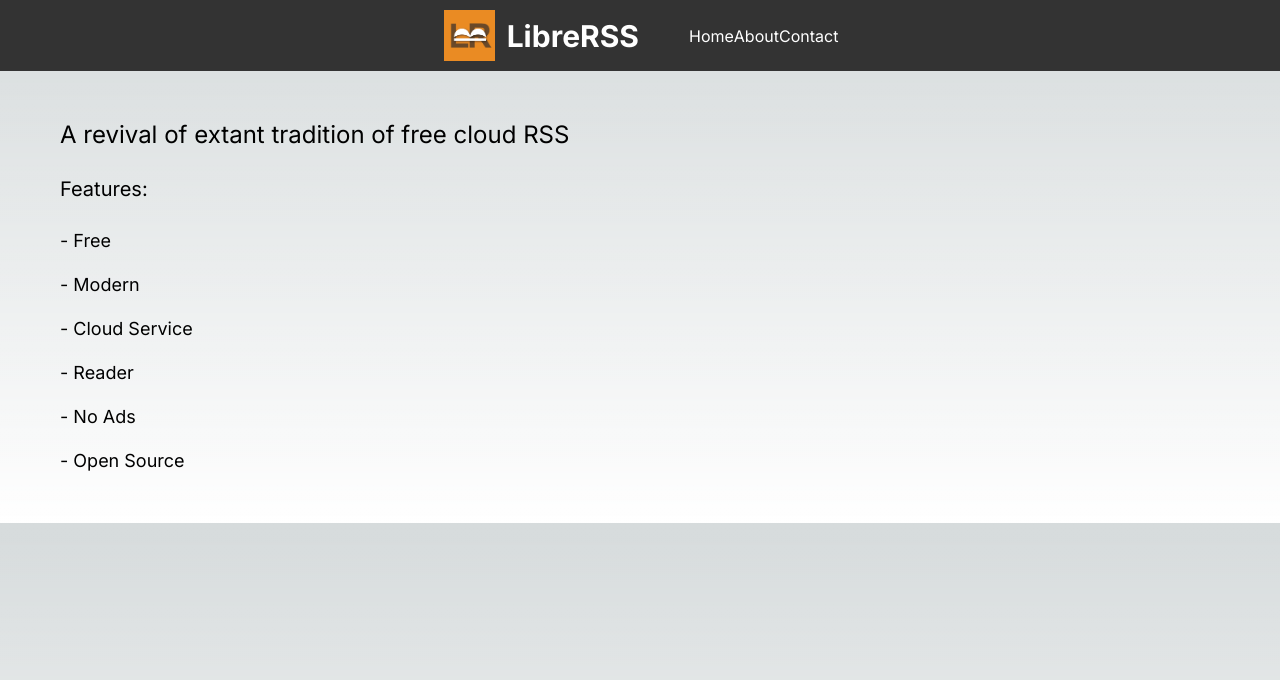
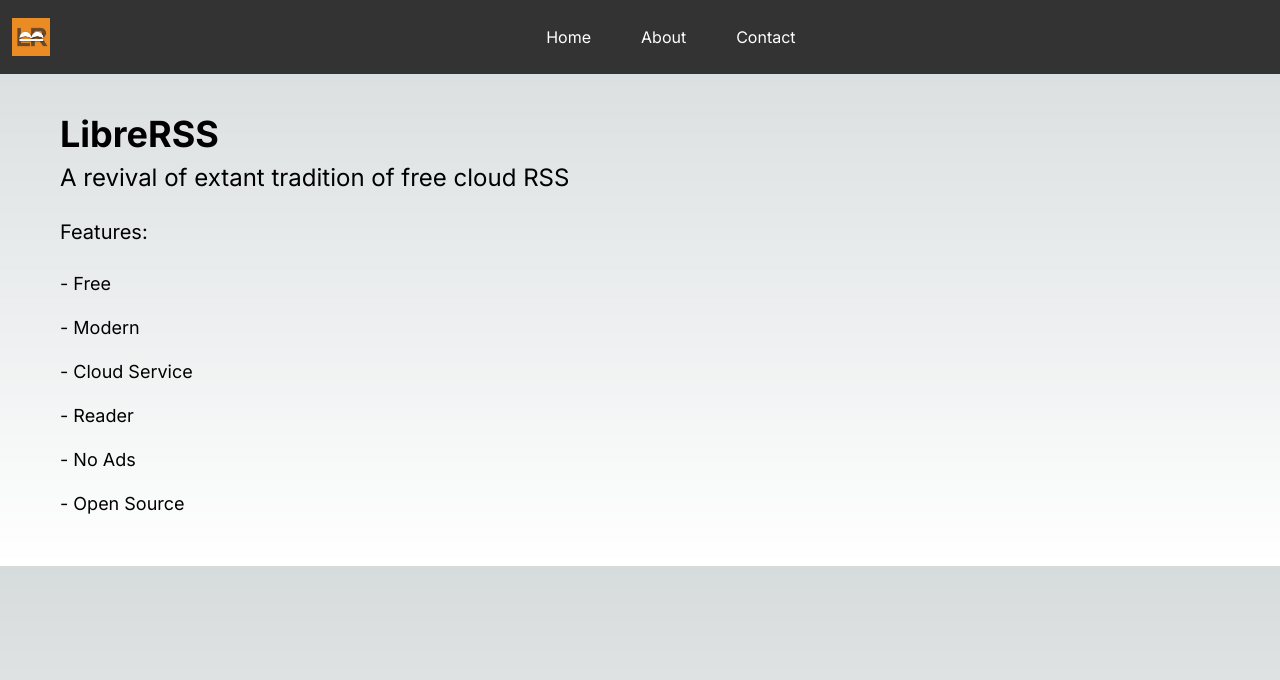
Before and after one commit to evanschoffstall/Librerss, a Next.js app: page / in a window 1280 px wide. Shown: the top 680 px of the page. Built offline with nearby package versions, Linux system fonts and the light colour scheme.

Commit message:
layout + reactive

```diff
--- a/app/components/MenuBar.module.css
+++ b/app/components/MenuBar.module.css
@@ -1,13 +1,13 @@
 .menuBar {
     display: flex;
-    padding: 10px;
-    justify-content: center;
+    justify-content: left;
     align-items: center;
     background-color: #333;
     color: #fff;
   }
 
   .menuBarItems {
+    width: 100%;
     display: flex;
     padding: 10px;
     justify-content: center;
@@ -20,3 +20,20 @@
     color: #fff;
     text-decoration: none;
   }
+
+  .menuBar button {
+    color: #fff;
+    background-color: #333;
+    border: none;
+    padding: 15px;
+    padding-left: 25px;
+    padding-right: 25px;
+    cursor: pointer;
+    transition: background-color 0.6s ease, font-weight 0.6s ease;
+   }
+
+
+.menuBar button:hover {
+  background-color: #444;
+  font-weight: bold;
+}
--- a/app/components/MenuBar.tsx
+++ b/app/components/MenuBar.tsx
@@ -1,25 +1,31 @@
 import React from "react";
 import styles from "./MenuBar.module.css";
 import Image from "next/image";
+import Link from "next/link";
 
 const MenuBar: React.FC = () => {
   return (
     <div className={styles.menuBar}>
-      <div className="flex items-center pr-10">
+      <div className="flex items-center">
         <Image
           className="px-3"
           src="/librerss.png"
           alt="LibreRSS"
-          width={75}
-          height={75}
+          width={65}
+          height={65}
         />
-        <p className="text-3xl font-bold">LibreRSS</p>
       </div>
 
       <div className={styles.menuBarItems}>
-        <a href="/">Home</a>
-        <a href="/about">About</a>
-        <a href="/contact">Contact</a>
+        <Link href="/">
+          <button>Home</button>
+        </Link>
+        <Link href="/about">
+          <button>About</button>
+        </Link>
+        <Link href="/contact">
+          <button>Contact</button>
+        </Link>
       </div>
     </div>
   );
--- a/app/page.tsx
+++ b/app/page.tsx
@@ -4,6 +4,8 @@ export default function Home() {
   return (
     <main className="m-10">
       <div className="m-5">
+        <p className="text-4xl font-bold">LibreRSS</p>
+
         <h2 className="text-2xl text-left py-2">
           A revival of extant tradition of free cloud RSS
         </h2>
```
